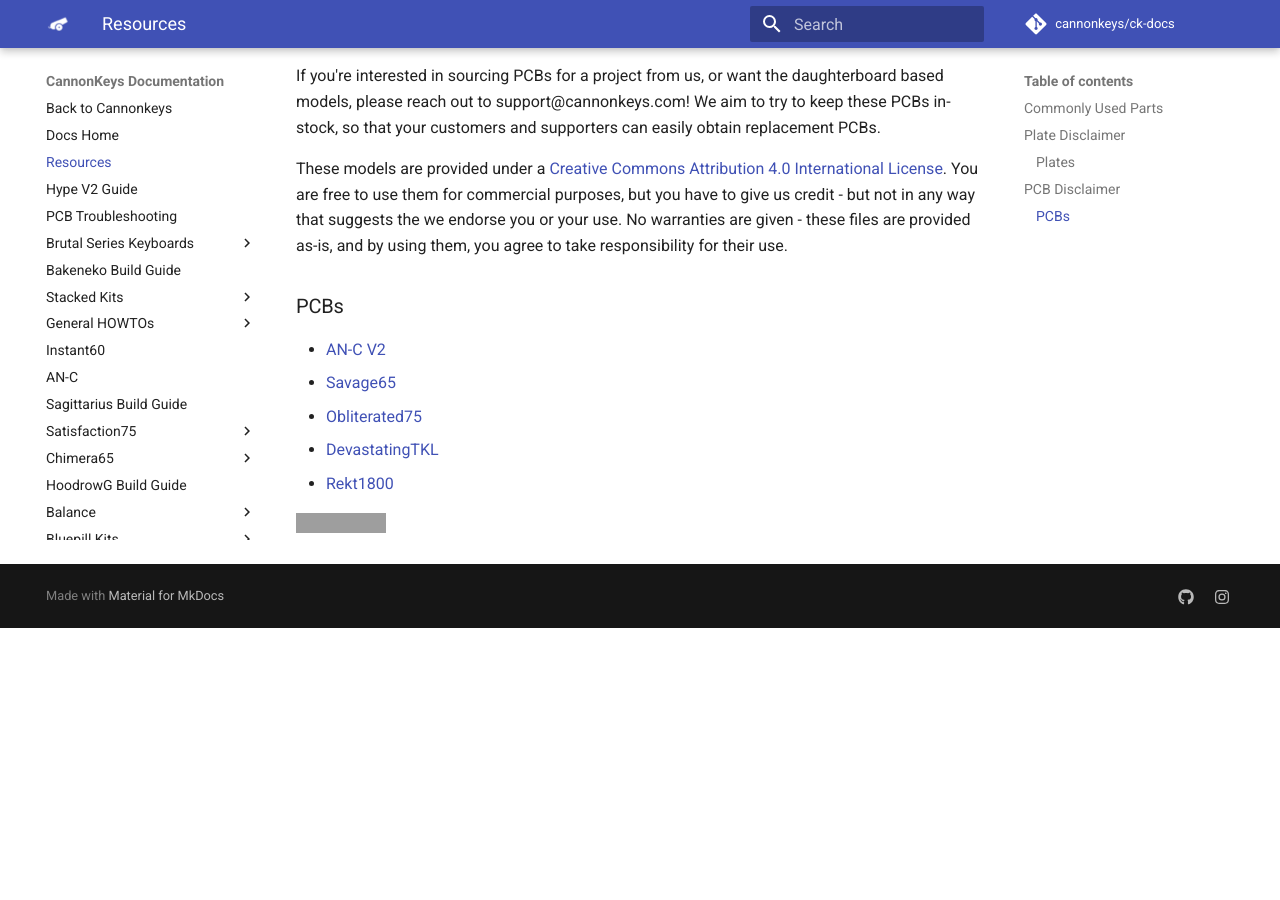
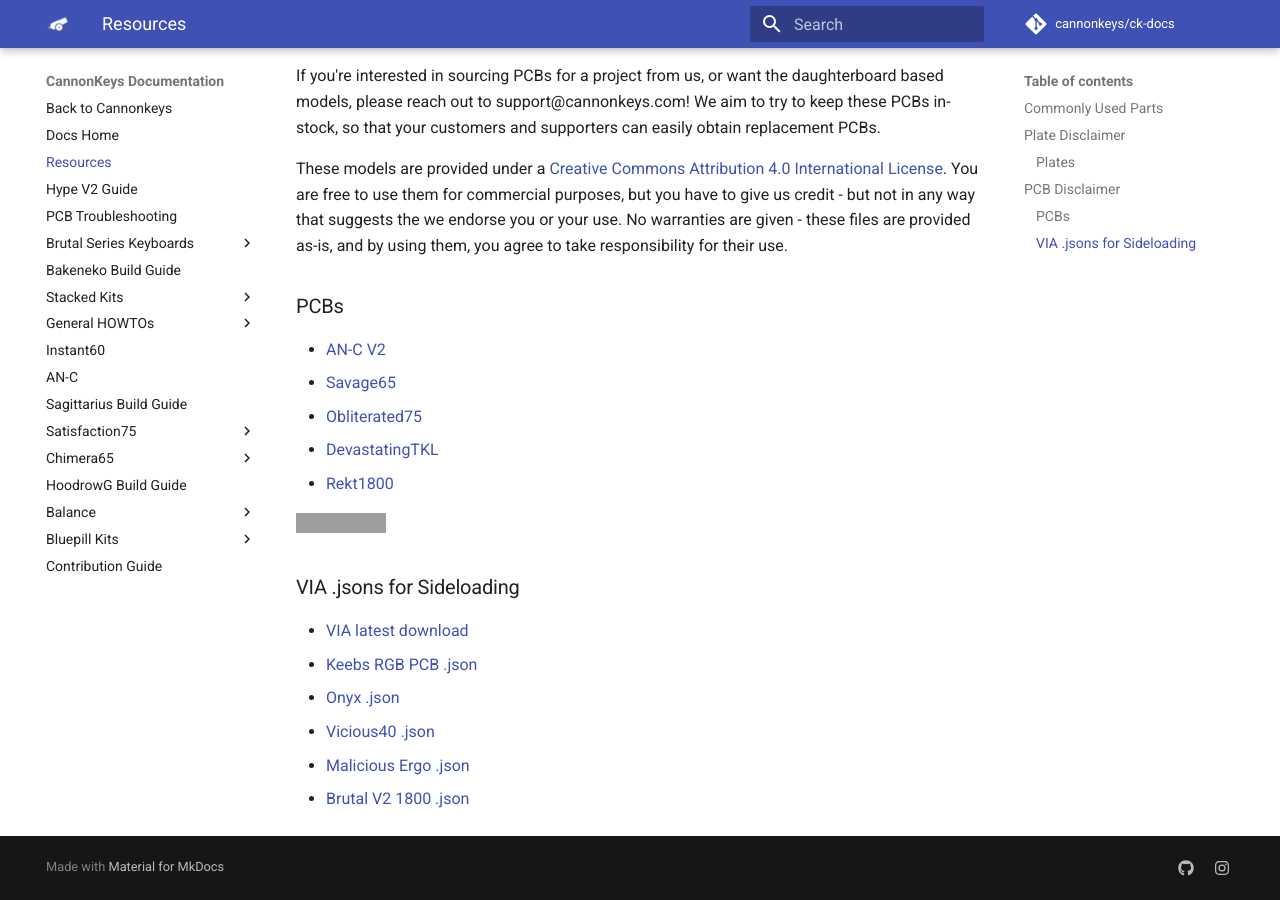
Before and after one commit to cannonkeys/ck-docs, an MkDocs documentation site: the page built from docs/resources.md, in a window 1280 px wide and 900 px high, scrolled down 2583 px. Built offline with MkDocs 1.6.1 and Material for MkDocs 9.7.7, drawn with Linux system fonts in a browser that asks for light colours; comment, search, counter and statistics services are not loaded; before the commit the page ends 3211 px from its top, so only the background shows below that; grey boxes are pictures that could not be loaded.

Commit message:
add json downloads

```diff
--- a/docs/resources.md
+++ b/docs/resources.md
@@ -70,3 +70,12 @@ These models are provided under a [Creative Commons Attribution 4.0 Internationa
 * [Rekt1800](assets/pcb_step/rekt1800PCB_model.zip)
 
 [![License: CC BY 4.0](https://licensebuttons.net/l/by/4.0/80x15.png)](https://creativecommons.org/licenses/by/4.0/)
+
+### VIA .jsons for Sideloading
+
+ - [VIA latest download](https://www.github.com/the-via/releases/releases/latest)
+ - [Keebs RGB PCB .json](assets/keebsrgb.json)
+ - [Onyx .json](assets/onyx.json)
+ - [Vicious40 .json](assets/vicious40.json)
+ - [Malicious Ergo .json](assets/malicious_ergo.json)
+ - [Brutal V2 1800 .json](assets/brutalv2_1800.json)
```
